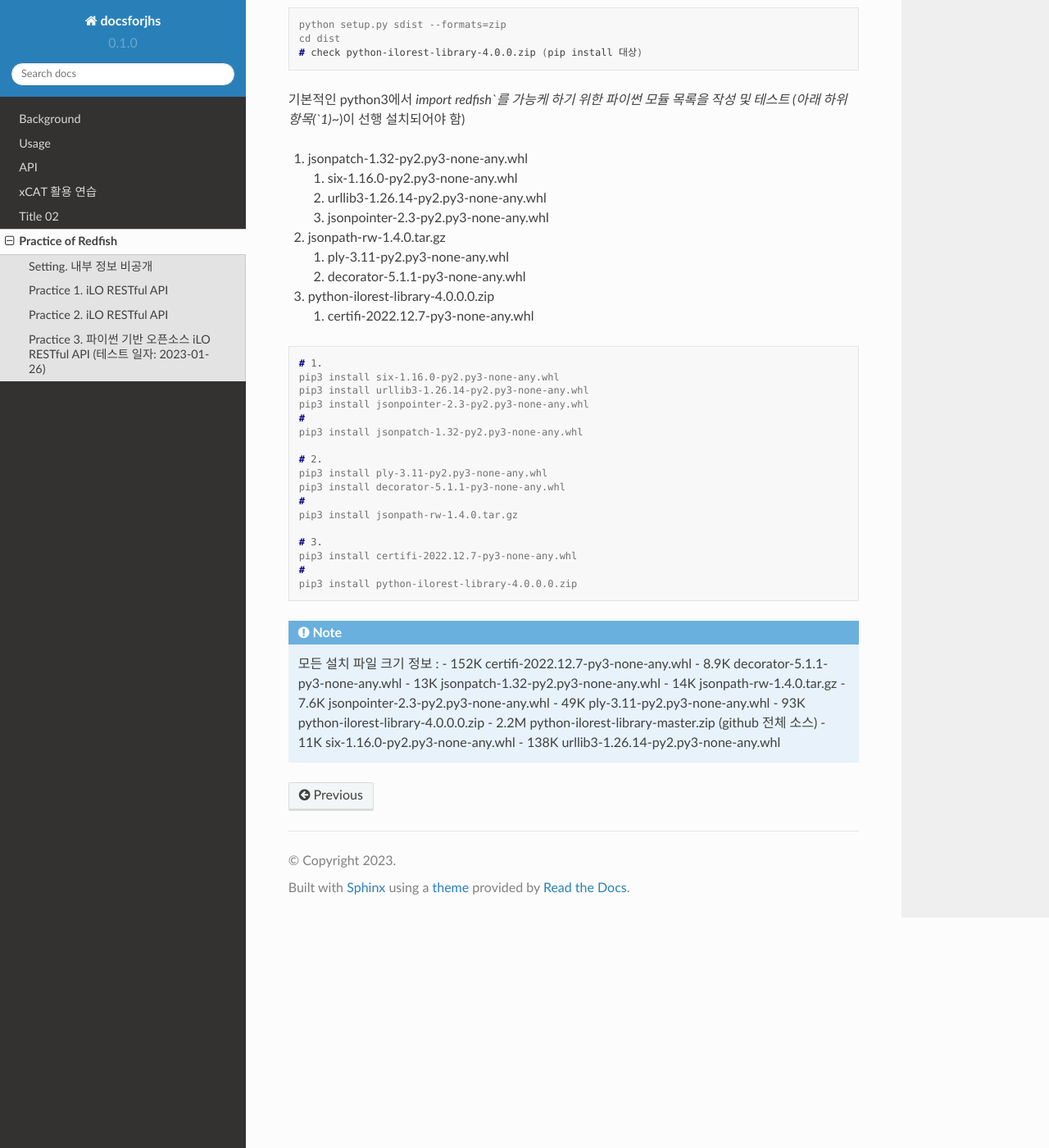
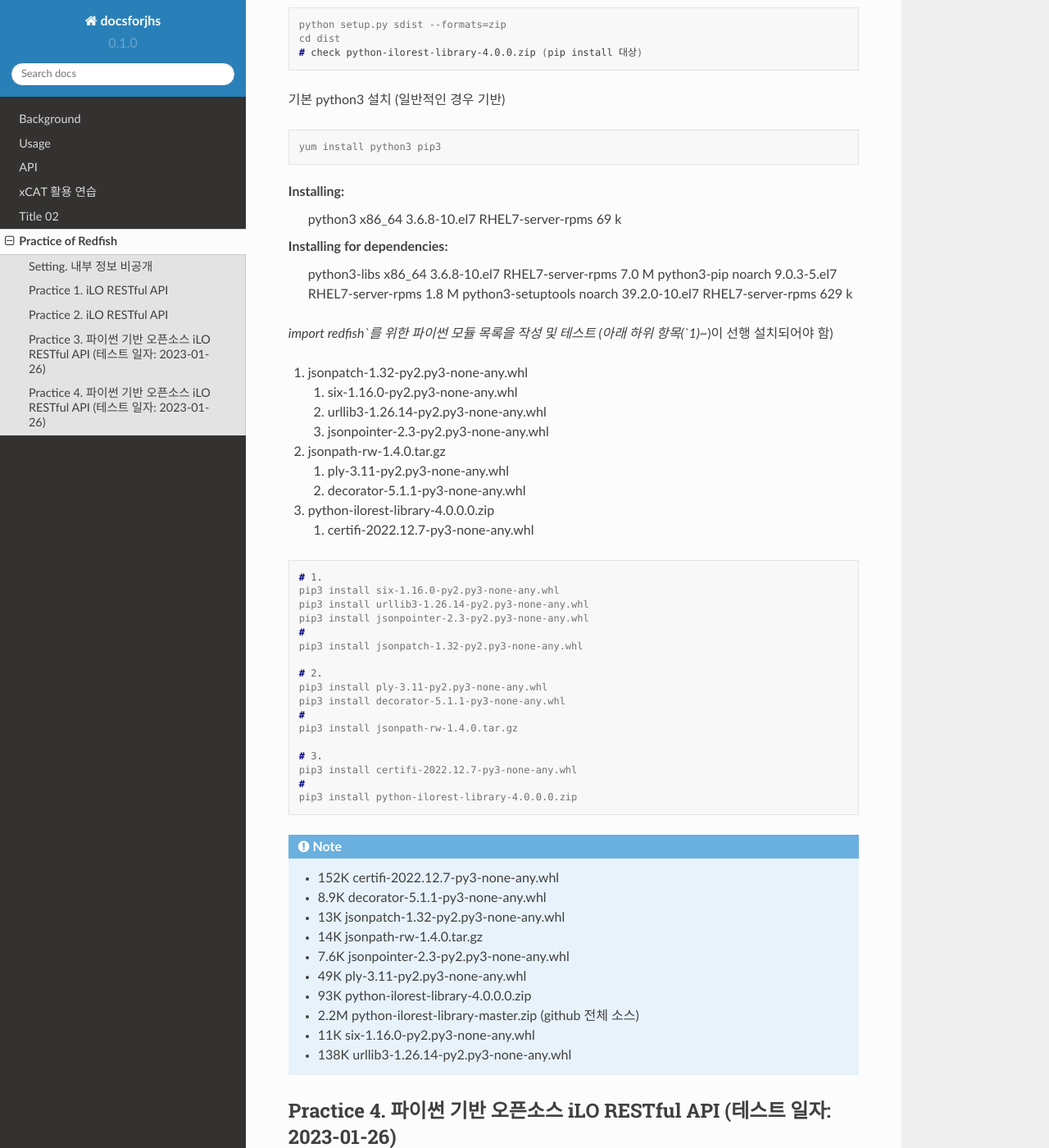
Before and after one commit to joohyungsun7/docsforjhs, a Sphinx documentation site: the page built from docs/test02.rst, in a window 1280 px wide and 1400 px high, scrolled down 2366 px. Shown: the whole window at 82% size. Built offline with Sphinx 7.4.7 and the Read the Docs theme 2.0.0, drawn with Linux system fonts in a browser that asks for light colours; some of the changed text lies outside the part shown.

Commit message:
Update test02.rst

```diff
--- a/docs/test02.rst
+++ b/docs/test02.rst
@@ -88,7 +88,21 @@ Practice 3. 파이썬 기반 오픈소스 iLO RESTful API (테스트 일자: 202
    cd dist
    # check python-ilorest-library-4.0.0.zip (pip install 대상)
 
-기본적인 python3에서 `import redfish`를 가능케 하기 위한 파이썬 모듈 목록을 작성 및 테스트 (아래 하위 항목(`1)~`)이 선행 설치되어야 함)
+기본 python3 설치 (일반적인 경우 기반)
+
+.. code-block:: console
+
+   yum install python3 pip3
+
+Installing:
+ python3                 x86_64      3.6.8-10.el7        RHEL7-server-rpms       69 k
+Installing for dependencies:
+ python3-libs            x86_64      3.6.8-10.el7        RHEL7-server-rpms      7.0 M
+ python3-pip             noarch      9.0.3-5.el7         RHEL7-server-rpms      1.8 M
+ python3-setuptools      noarch      39.2.0-10.el7       RHEL7-server-rpms      629 k
+
+
+`import redfish`를 위한 파이썬 모듈 목록을 작성 및 테스트 (아래 하위 항목(`1)~`)이 선행 설치되어야 함)
 
 1. jsonpatch-1.32-py2.py3-none-any.whl
 
@@ -131,8 +145,6 @@ Practice 3. 파이썬 기반 오픈소스 iLO RESTful API (테스트 일자: 202
 
 
 .. note::
-
-   모든 설치 파일 크기 정보 :
    - 152K  certifi-2022.12.7-py3-none-any.whl
    - 8.9K  decorator-5.1.1-py3-none-any.whl
    - 13K   jsonpatch-1.32-py2.py3-none-any.whl
@@ -143,3 +155,8 @@ Practice 3. 파이썬 기반 오픈소스 iLO RESTful API (테스트 일자: 202
    - 2.2M  python-ilorest-library-master.zip     (github 전체 소스)
    - 11K   six-1.16.0-py2.py3-none-any.whl
    - 138K  urllib3-1.26.14-py2.py3-none-any.whl
+
+Practice 4. 파이썬 기반 오픈소스 iLO RESTful API (테스트 일자: 2023-01-26)
+----------------
+
+`import redfish` 문제 없음 확인 후, 테스트용 파이썬 코드 수행
```
